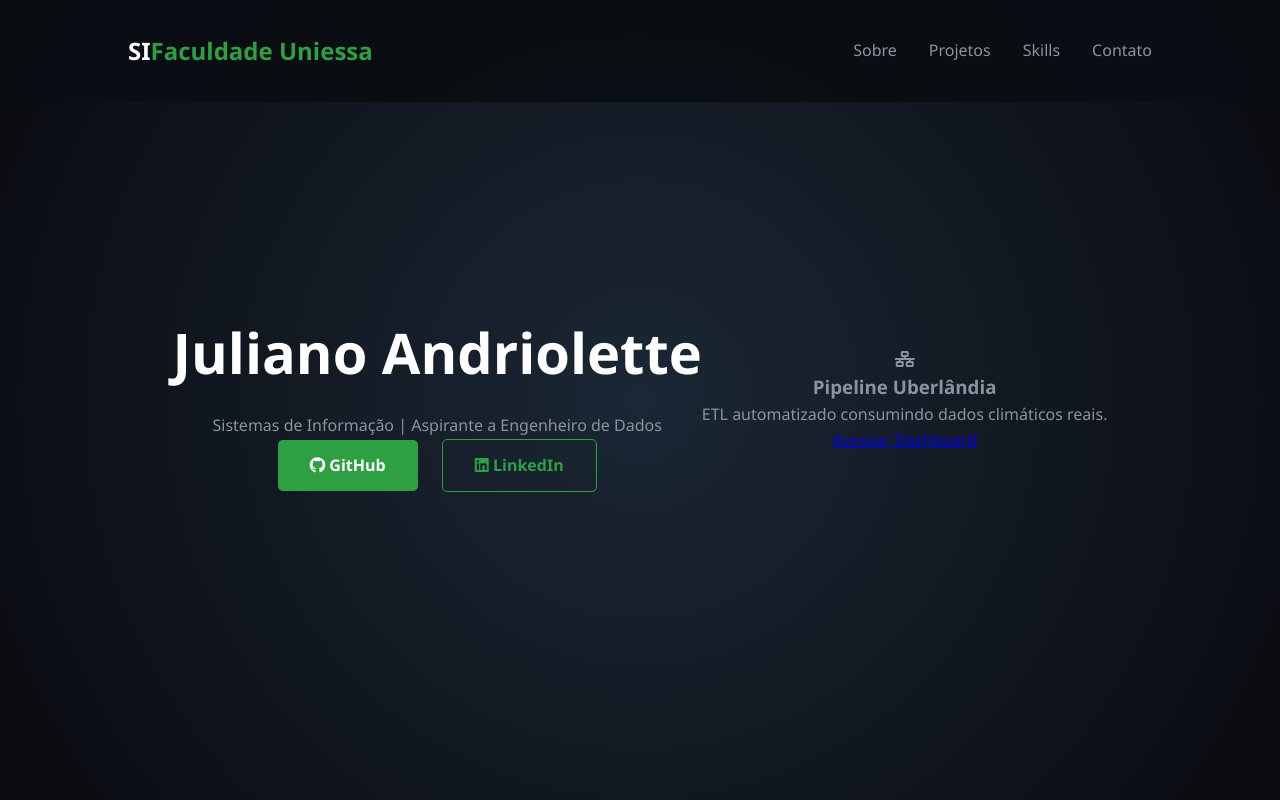
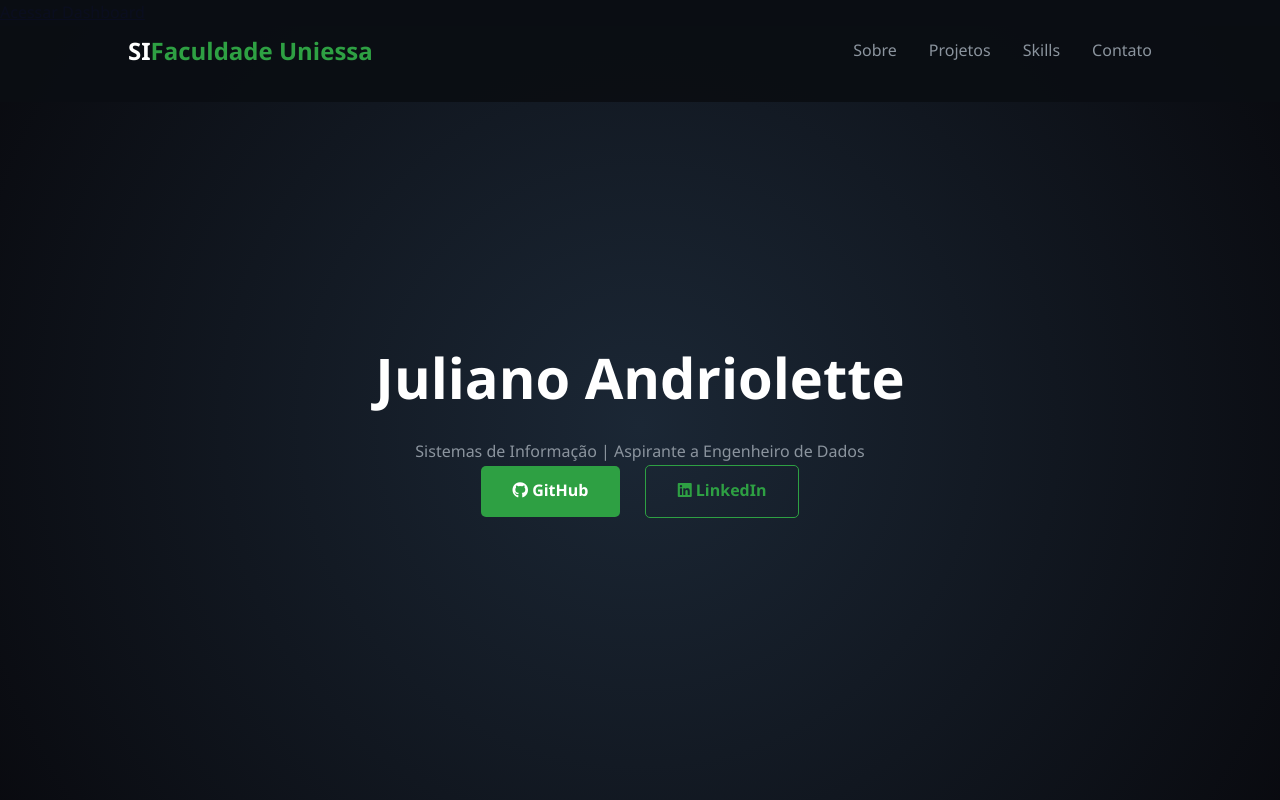
Before and after one commit to julianoandriolette/portfolio-juliano, a plain HTML site: page index.html in a window 1280 px wide. Shown: the top 800 px of the page. Drawn offline with nearby package versions, Linux system fonts and the light colour scheme.

Commit message:
Remove Pipeline Uberlândia project card from index.html
Removed the card section for the Pipeline Uberlândia project from the homepage.

```diff
--- a/index.html
+++ b/index.html
@@ -21,7 +21,8 @@
             </ul>
         </nav>
     </header>
-
+<a href="https://pipeline-dados-uberlandia.streamlit.app" target="_blank" class="project-link">Acessar Dashboard</a>
+</div>
     <section class="hero">
         <div class="hero-content">
             <h1>Juliano Andriolette</h1>
@@ -32,16 +33,6 @@
             </div>
         </div>
 
-        <div class="card-neon reveal cyan">
-    <div class="card-header">
-       <i class="fas fa-network-wired"></i>
-       <span class="status-dot green"></span>
-    </div>
-    <h3>Pipeline Uberlândia</h3>
-    <p>ETL automatizado consumindo dados climáticos reais.</p>
-
-    <a href="https://pipeline-dados-uberlandia.streamlit.app" target="_blank" class="project-link">Acessar Dashboard</a>
-</div>
     </section>
 
     <section id="projects" class="projects">
```
